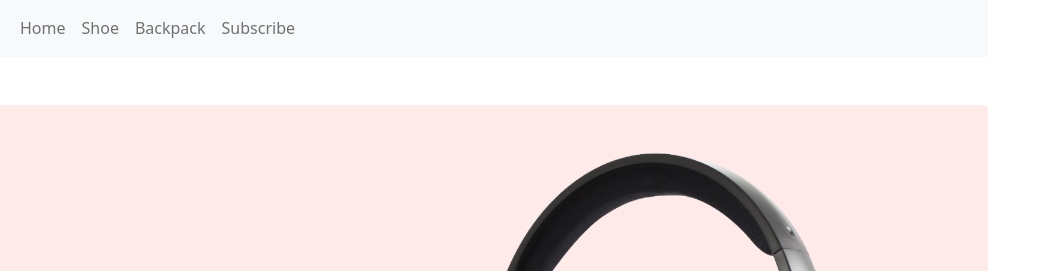
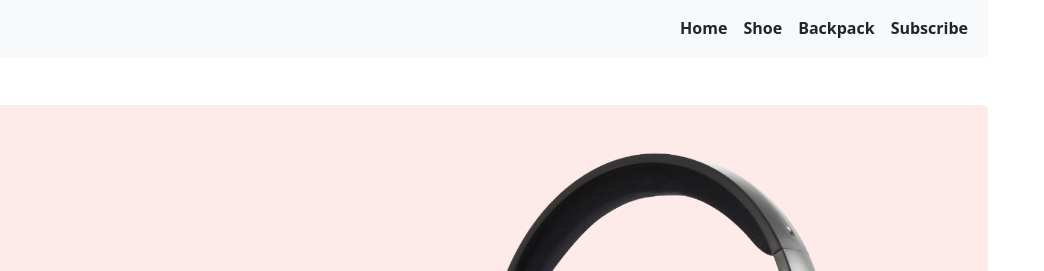
Before and after one commit to devnoman01/Panda-Ecommerce-Bootstrap, a plain HTML site: page index.html in a window 1280 px wide. Shown: the top 271 px of the page, 236-1280 px from the left. Drawn offline with nearby package versions, Linux system fonts and the light colour scheme.

Commit message:
Menubar side and text style changed

```diff
--- a/index.html
+++ b/index.html
@@ -25,18 +25,18 @@
                     <span class="navbar-toggler-icon"></span>
                   </button>
                   <div class="collapse navbar-collapse" id="navbarNav">
-                    <ul class="navbar-nav">
+                    <ul class="navbar-nav ms-auto fw-bold">
                       <li class="nav-item">
-                        <a class="nav-link" href="#">Home</a>
+                        <a class="nav-link text-dark" href="#">Home</a>
                       </li>
                       <li class="nav-item">
-                        <a class="nav-link" href="#">Shoe</a>
+                        <a class="nav-link text-dark" href="#">Shoe</a>
                       </li>
                       <li class="nav-item">
-                        <a class="nav-link" href="#">Backpack</a>
+                        <a class="nav-link text-dark" href="#">Backpack</a>
                       </li>
                       <li class="nav-item">
-                        <a class="nav-link" href="#">Subscribe</a>
+                        <a class="nav-link text-dark" href="#">Subscribe</a>
                       </li>
                     </ul>
                   </div>
```
